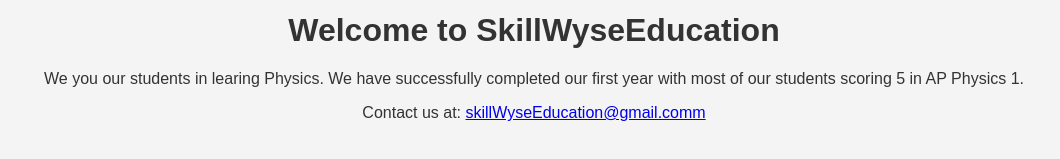
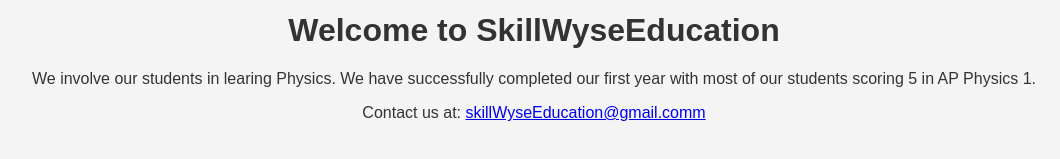
Before and after one commit to skillwyseeducation/skillwyse-education, a plain HTML site: page index.html in a window 1280 px wide. Shown: the part 207-366 px from the top of the page, without its empty margins (106-1166 px from the left). Drawn offline with Linux system fonts and the light colour scheme.

Commit message:
Update index.html

```diff
--- a/index.html
+++ b/index.html
@@ -10,7 +10,7 @@
   <div class="container">
     <img src="assets/logo.png" alt="Company Logo" class="logo" />
     <h1>Welcome to SkillWyseEducation</h1>
-    <p>We you our students in learing Physics. We have successfully completed our first year with most of our students scoring 5 in AP Physics 1.</p>
+    <p>We involve our students in learing Physics. We have successfully completed our first year with most of our students scoring 5 in AP Physics 1.</p>
     <p>Contact us at: <a href="mailto:skillWyseEducation@gmail.comm">skillWyseEducation@gmail.comm</a></p>
   </div>
 </body>
```
